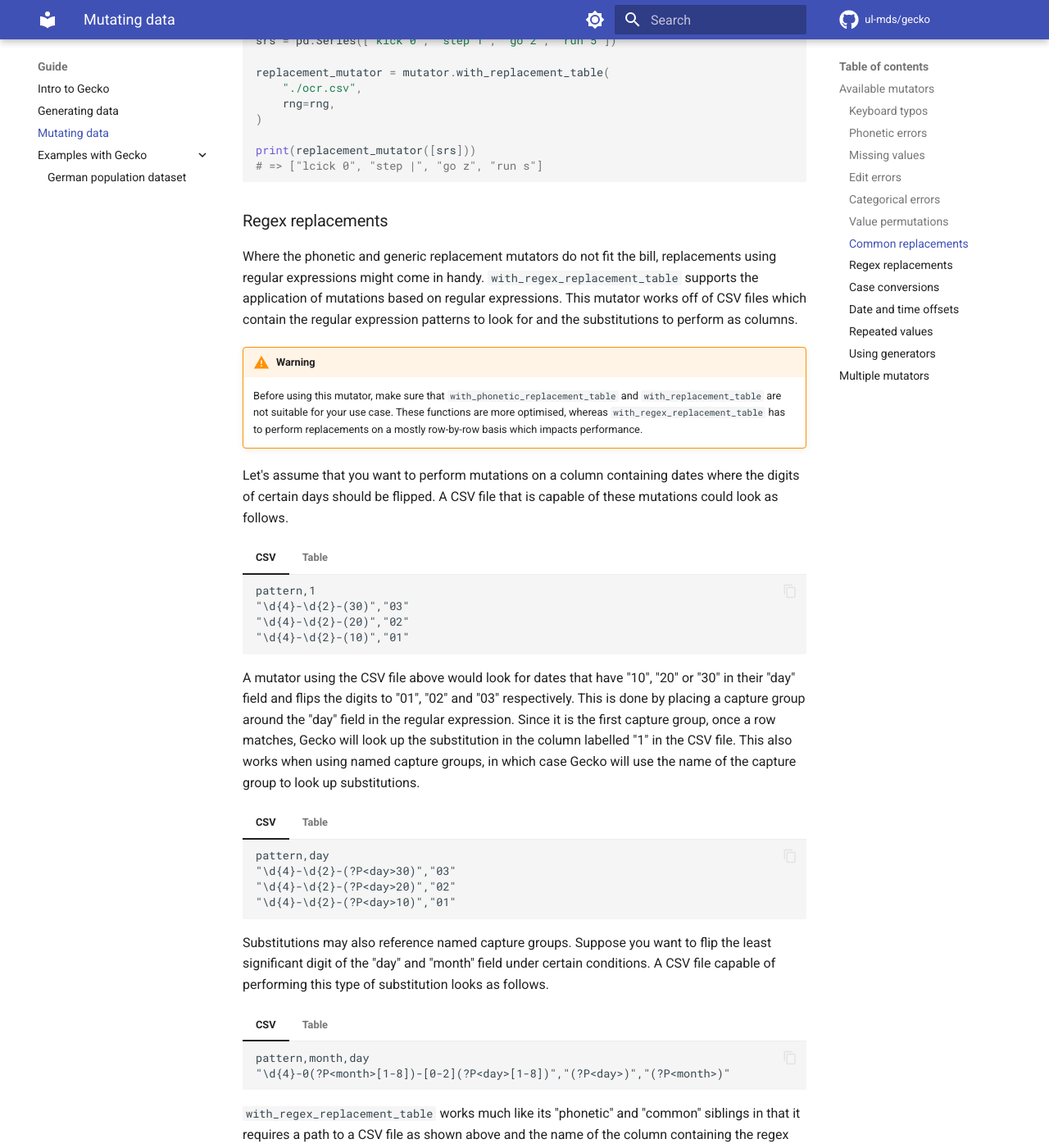
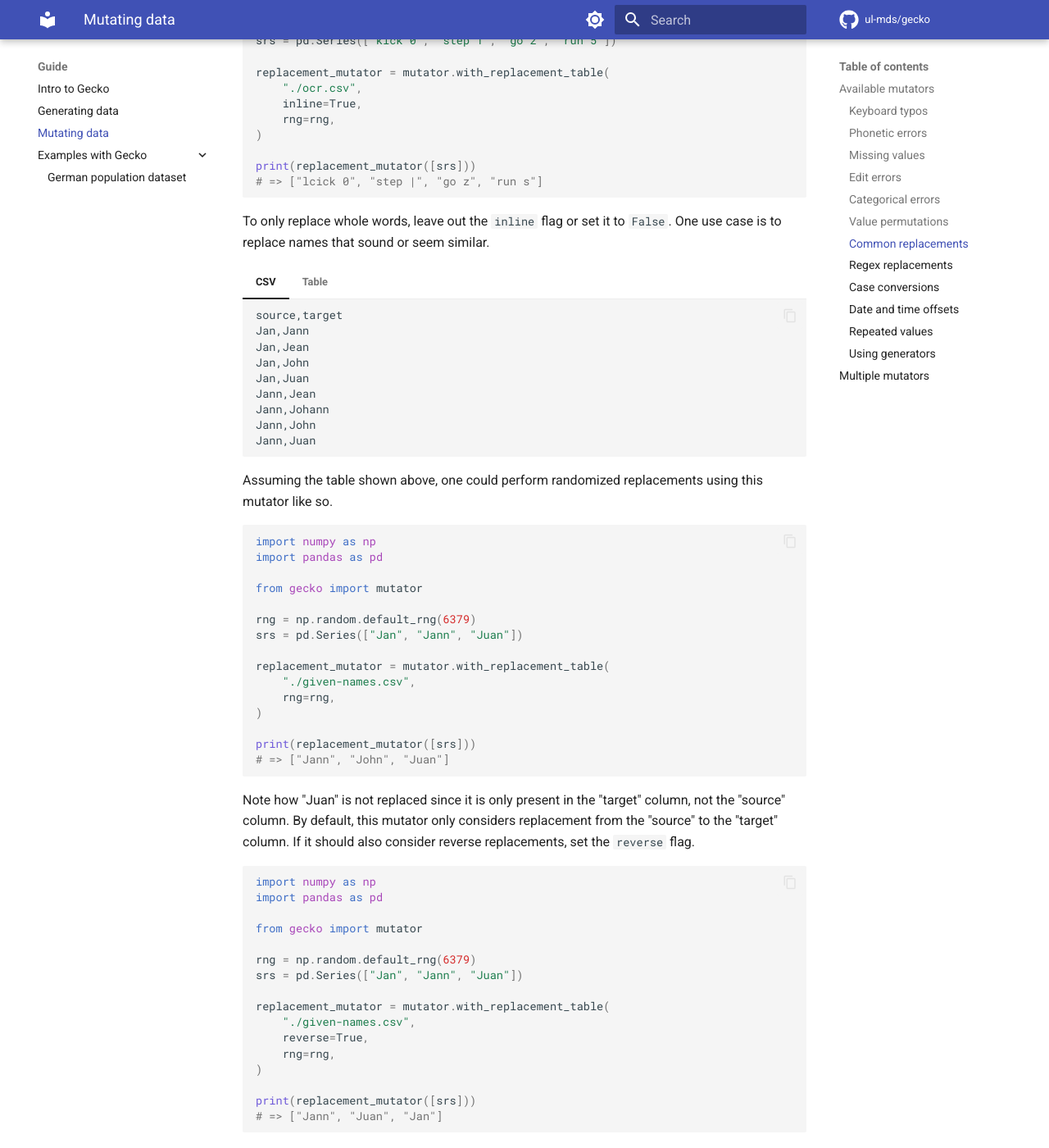
Before and after one commit to ul-mds/gecko, an MkDocs documentation site: the page built from docs/data-mutation.md, in a window 1280 px wide and 1400 px high, scrolled down 6858 px. Shown: the whole window at 82% size. Built offline with MkDocs 1.6.1 and Material for MkDocs 9.7.7, drawn with Linux system fonts in a browser that asks for light colours; comment, search, counter and statistics services are not loaded; some of the changed text lies outside the part shown.

Commit message:
Add docs for updated `with_replacement_table` usage

````diff
--- a/docs/data-mutation.md
+++ b/docs/data-mutation.md
@@ -335,6 +335,7 @@ k,lc
 ```
 
 You can use this file the same way you can with many other generation and mutation functions in Gecko.
+Specifying the `inline` flag ensures that replacements are performed within words.
 
 ```python
 import numpy as np
@@ -347,11 +348,85 @@ srs = pd.Series(["kick 0", "step 1", "go 2", "run 5"])
 
 replacement_mutator = mutator.with_replacement_table(
     "./ocr.csv",
+    inline=True,
     rng=rng,
 )
 
 print(replacement_mutator([srs]))
 # => ["lcick 0", "step |", "go z", "run s"]
+```
+
+To only replace whole words, leave out the `inline` flag or set it to `False`.
+One use case is to replace names that sound or seem similar.
+
+=== "CSV"
+
+    ```csv
+    source,target
+    Jan,Jann
+    Jan,Jean
+    Jan,John
+    Jan,Juan
+    Jann,Jean
+    Jann,Johann
+    Jann,John
+    Jann,Juan
+    ```
+
+=== "Table"
+
+    | **Source** | **Target** |
+    | :-- | :-- |
+    | Jan | Jann |
+    | Jan | Jean |
+    | Jan | John |
+    | Jan | Juan |
+    | Jann | Jean |
+    | Jann | Johann |
+    | Jann | John |
+    | Jann | Juan |
+
+Assuming the table shown above, one could perform randomized replacements using this mutator like so.
+
+```python
+import numpy as np
+import pandas as pd
+
+from gecko import mutator
+
+rng = np.random.default_rng(6379)
+srs = pd.Series(["Jan", "Jann", "Juan"])
+
+replacement_mutator = mutator.with_replacement_table(
+    "./given-names.csv",
+    rng=rng,
+)
+
+print(replacement_mutator([srs]))
+# => ["Jann", "John", "Juan"]
+```
+
+Note how "Juan" is not replaced since it is only present in the "target" column, not the "source" column.
+By default, this mutator only considers replacement from the "source" to the "target" column.
+If it should also consider reverse replacements, set the `reverse` flag.
+
+```python
+import numpy as np
+import pandas as pd
+
+from gecko import mutator
+
+rng = np.random.default_rng(6379)
+srs = pd.Series(["Jan", "Jann", "Juan"])
+
+replacement_mutator = mutator.with_replacement_table(
+    "./given-names.csv",
+    reverse=True,
+    rng=rng,
+)
+
+print(replacement_mutator([srs]))
+# => ["Jann", "Juan", "Jan"]
 ```
 
 ### Regex replacements
````
